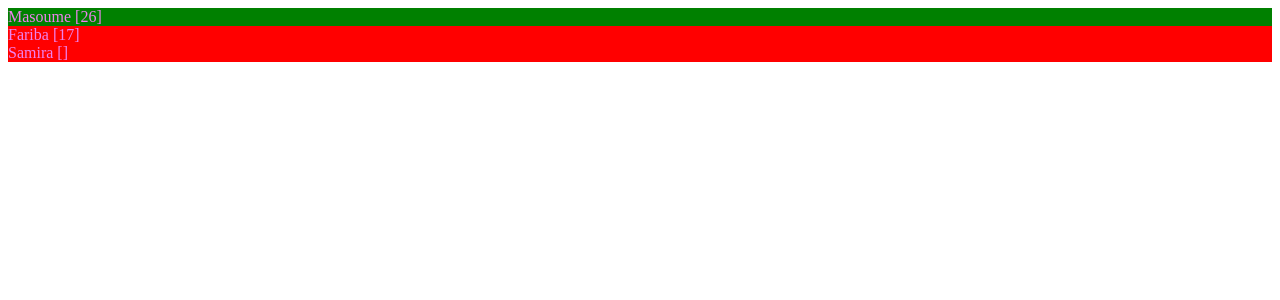
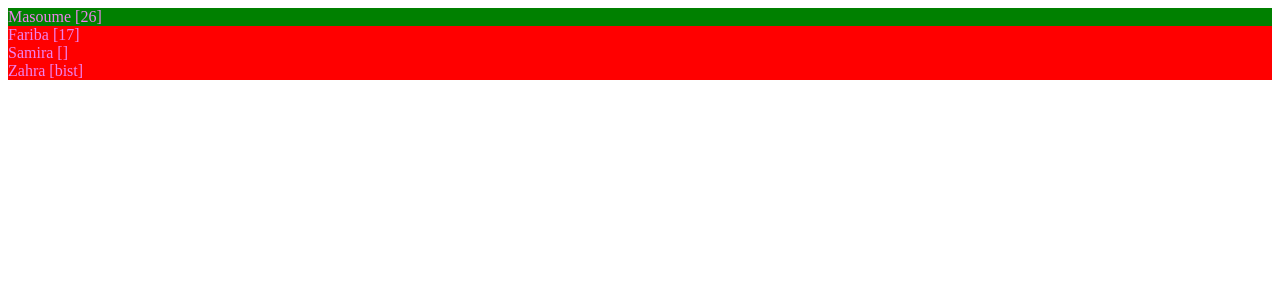
Before and after one commit to Masoume-vesali1993/practice-react, a React (Create React App) app: page / in a window 1280 px wide. Shown: the top 300 px of the page. Built offline with nearby package versions, Linux system fonts and the light colour scheme.

Commit message:
new
part

```diff
--- a/src/App.js
+++ b/src/App.js
@@ -9,6 +9,7 @@ class App extends Component {
         <Student name="Masoume" age={26} />
         <Student name="Fariba" age={17} />
         <Student name="Samira" />
+        <Student name="Zahra" age="bist" />
       </div>
     );
   }
```
